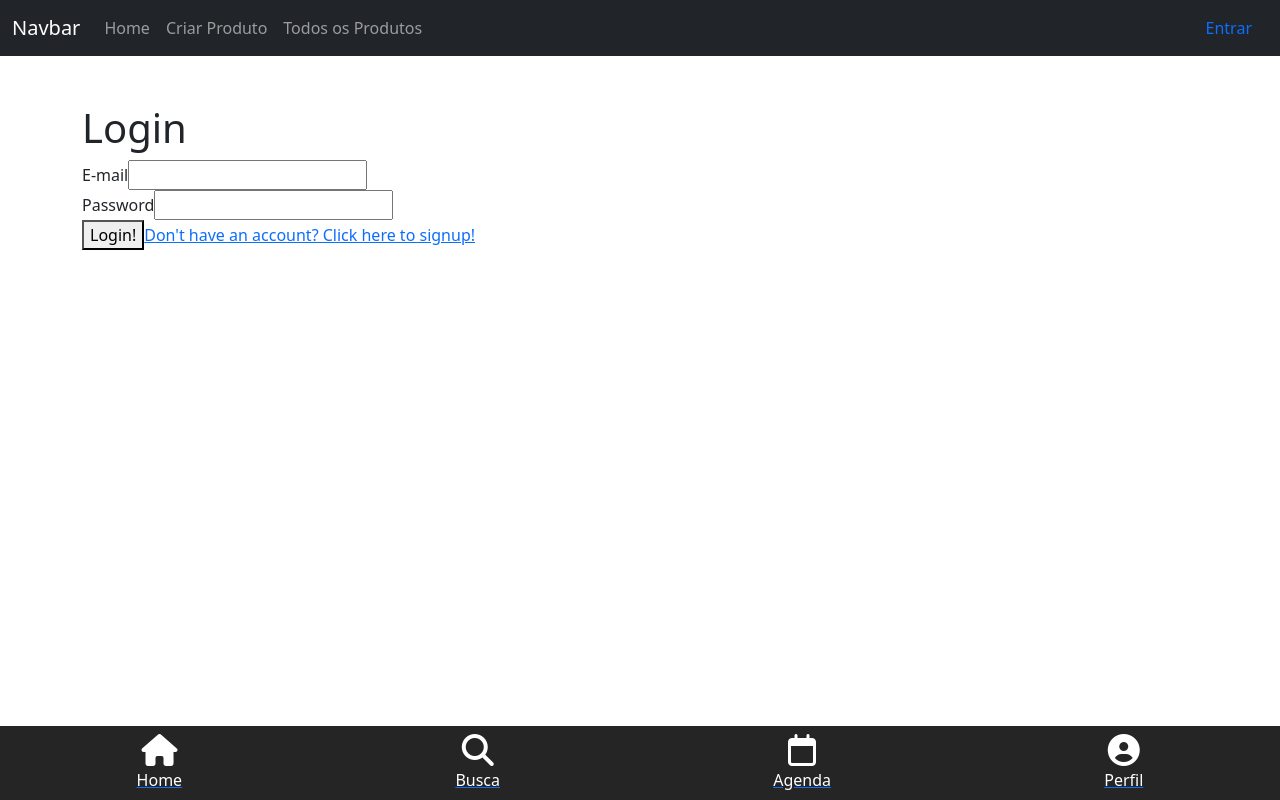
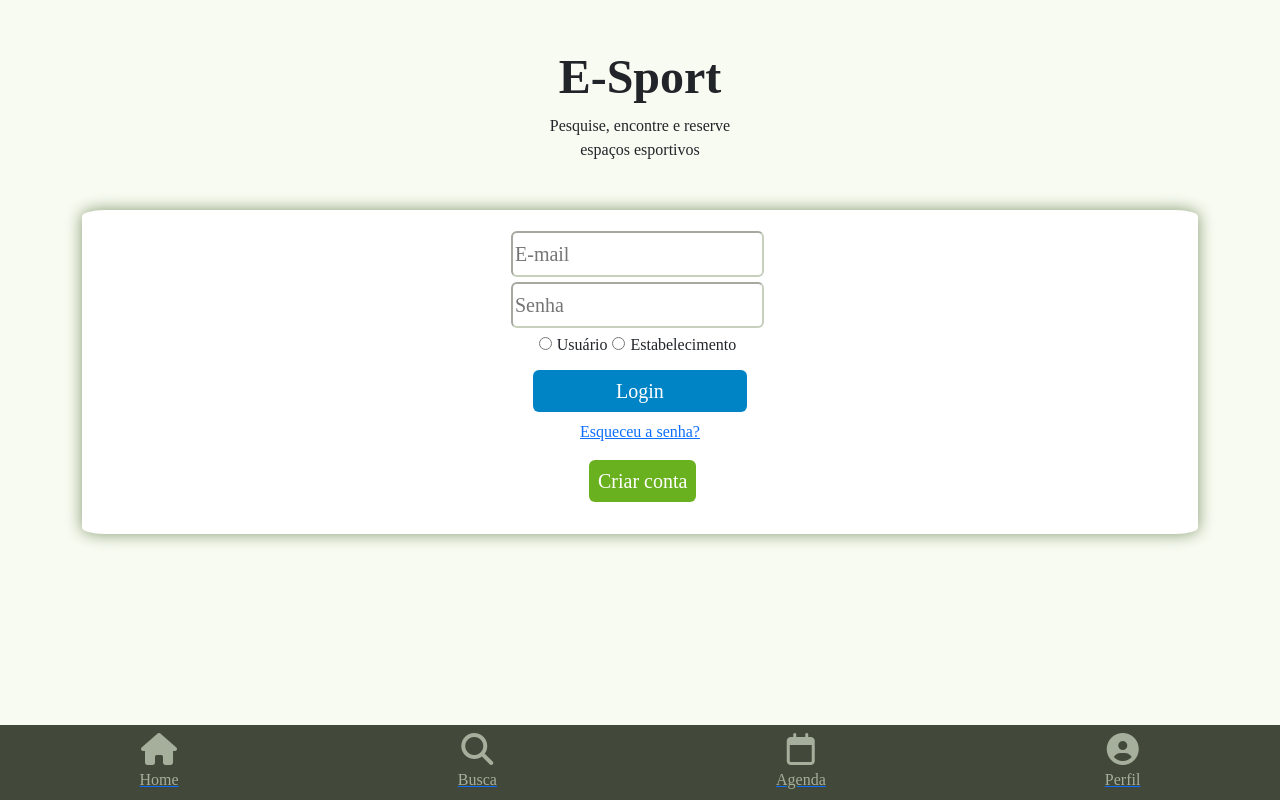
Before and after one commit to gsg500/e-sport-front, a React app: page /login in a window 1280 px wide. Built offline with nearby package versions, Linux system fonts and the light colour scheme; a web font is replaced by a local one.

Commit message:
pagina de login

```diff
--- a/public/index.html
+++ b/public/index.html
@@ -28,6 +28,9 @@
       src="https://kit.fontawesome.com/b1de91438b.js"
       crossorigin="anonymous"
     ></script>
+    <link rel="preconnect" href="https://fonts.googleapis.com">
+<link rel="preconnect" href="https://fonts.gstatic.com" crossorigin>
+<link href="https://fonts.googleapis.com/css2?family=Fuzzy+Bubbles&display=swap" rel="stylesheet">
     <title>E-Sport</title>
   </head>
   <body>
--- a/src/apis/api.js
+++ b/src/apis/api.js
@@ -2,7 +2,7 @@ import axios from "axios";
 
 const apis = {
   development: "http://localhost:4000/api/v1",
-  production: "https://super-loja-api.herokuapp.com/api/v1",
+  production: "https://e-sport-iron.herokuapp.com",
 };
 
 // Pré-configurando a URL padrão do nosso backend em uma instância do Axios
--- a/src/assets/styles/footer.css
+++ b/src/assets/styles/footer.css
@@ -4,7 +4,7 @@
     justify-content: space-around;
     padding-top: 0.5rem;
     padding-bottom: 0.5rem;
-    background-color: #252525;
+    background-color: #42493A;
     position:absolute;
     bottom:0;
     width:100%;
@@ -17,6 +17,6 @@
 
 .footerText {
     margin: 0;
-    color: #fff;
+    color: #A6AE9C;
     text-decoration: none !important;
 }
--- a/src/assets/styles/index.css
+++ b/src/assets/styles/index.css
@@ -4,3 +4,8 @@
   width: auto;
   height: 100px;
 }
+
+body {
+    background-color: #F7FBF1;
+    font-family: 'Fuzzy Bubbles', cursive;
+}
--- /dev/null
+++ b/src/assets/styles/login.css
@@ -0,0 +1,66 @@
+.loginIntro{
+    text-align: center;
+    margin-bottom: 3rem;
+}
+
+.loginTitle{
+    font-weight: bold;
+    font-size: 3rem;
+}
+
+.loginConteiner{
+    display: flex;
+    flex-direction: column;
+    align-items: center;
+    background-color: #FFF;
+    border-radius: 2%;
+    border-collapse: collapse;
+    box-shadow:  0 0 1em #84976D;
+    padding: 1rem;
+}
+
+.loginItensConteiner{
+    display: flex;
+    flex-direction: row;
+    justify-content: center;
+    margin: 5px;
+}
+
+.loginItens{
+    margin-right: 5px;
+}
+
+.loginButtonsContainer{
+    display: flex;
+    flex-direction: column;
+    align-items: center;
+}
+
+.loginInput{
+    border-radius: 6px;
+    font-size: 20px;
+    line-height: 40px;
+    border-color: #84976d74;
+}
+
+.loginButtons{
+    width: 80%;
+    border: none;
+    border-radius: 6px;
+    font-size: 20px;
+    line-height: 40px;
+    background-color: #0084C6;
+    color: #fff;
+    margin: 0.5rem;
+}
+
+.signupButtons{
+    width: 80%;
+    border: none;
+    border-radius: 6px;
+    font-size: 20px;
+    line-height: 40px;
+    background-color: #69B11F;
+    color: #fff;
+    margin: 1rem;
+}
--- a/src/components/App.js
+++ b/src/components/App.js
@@ -4,7 +4,6 @@ import Home from "../pages/Home";
 import Signup from "../pages/auth/Signup";
 import Login from "../pages/auth/Login";
 import ProtectedRoute from "../pages/auth/ProtectedRoute";
-import Navbar from "./Navbar";
 import Footer from "./Footer";
 
 // Produtos
@@ -19,7 +18,6 @@ function App() {
   return (
     <AuthContextComponent>
       <div>
-        <Navbar />
         <div className="container mt-5">
           <Routes>
             <Route path="/" element={<ProtectedRoute component={Home} />} />
--- a/src/pages/auth/Login.js
+++ b/src/pages/auth/Login.js
@@ -1,16 +1,18 @@
 import React, { useState, useContext } from "react";
 import { Link, useNavigate } from "react-router-dom";
 import api from "../../apis/api";
+import "../../assets/styles/login.css";
 
 import { AuthContext } from "../../contexts/authContext";
 
 function Login(props) {
   const authContext = useContext(AuthContext);
 
-  const [state, setState] = useState({ password: "", email: "" });
+  const [state, setState] = useState({ password: "", email: "", userType: "" });
   const [errors, setErrors] = useState({
     email: null,
     password: null,
+    userType: null,
   });
 
   const navigate = useNavigate();
@@ -20,13 +22,15 @@ function Login(props) {
       ...state,
       [event.currentTarget.name]: event.currentTarget.value,
     });
+    console.log(state);
   }
 
   async function handleSubmit(event) {
     event.preventDefault();
 
+    if (state.userType === "user") {
       try {
-      const response = await api.post("/login", state);
+        const response = await api.post("/user/login", state);
         console.log(response);
 
         authContext.setLoggedInUser({ ...response.data });
@@ -42,12 +46,33 @@ function Login(props) {
       }
     }
 
-  return (
+    if (state.userType === "establishment") {
+      try {
+        const response = await api.post("/establishment/login", state);
+        console.log(response);
+
+        authContext.setLoggedInUser({ ...response.data });
+        localStorage.setItem(
+          "loggedInUser",
+          JSON.stringify({ ...response.data })
+        );
+        setErrors({ password: "", email: "" });
+        navigate("/");
+      } catch (err) {
+        console.error(err.response);
+        setErrors({ ...err.response.data.errors });
+      }
+    }
+  }
+
+  return (<>
+  <div className="loginIntro">
+    <h1 className="loginTitle">E-Sport</h1>
+    <p className="loginText">Pesquise, encontre e reserve <br/>espaços esportivos</p>
+  </div>
+    <div className="loginConteiner">
       <form onSubmit={handleSubmit}>
-      <h1>Login</h1>
-
-      <div>
-        <label htmlFor="signupFormEmail">E-mail </label>
+        <div className="loginItensConteiner">
           <input
             type="email"
             name="email"
@@ -55,11 +80,12 @@ function Login(props) {
             value={state.email}
             error={errors.email}
             onChange={handleChange}
+            className="loginItens loginInput"
+            placeholder="E-mail"
           />
         </div>
 
-      <div>
-        <label htmlFor="signupFormPassword">Password</label>
+        <div className="loginItensConteiner">
           <input
             type="password"
             name="password"
@@ -67,15 +93,55 @@ function Login(props) {
             value={state.password}
             error={errors.password}
             onChange={handleChange}
+            className="loginItens loginInput"
+            placeholder="Senha"
           />
         </div>
 
-      <div>
-        <button type="submit">Login!</button>
+        <div className="loginItensConteiner">
+          <div className="loginItens">
+            <input
+              id="userImput"
+              type="radio"
+              name="userType"
+              value="user"
+              onClick={handleChange}
+              className="loginItens"
+            />
+            <span>Usuário</span>
+          </div>
 
-        <Link to="/signup">Don't have an account? Click here to signup!</Link>
+          <div className="loginItens">
+            <input
+              id="establishmentImput"
+              type="radio"
+              name="userType"
+              value="establishment"
+              onClick={handleChange}
+              className="loginItens loginInput"
+            />
+            <span>Estabelecimento</span>
           </div>
+        </div>
+
+        <div className="loginButtonsContainer">
+          <button type="submit" className="loginItens loginButtons">
+            Login
+          </button>
+          <Link to="/forgot-password">Esqueceu a senha?</Link>
+          <Link to="/signup">
+            <button type="submit" className="loginItens signupButtons">
+              Criar conta
+            </button>
+          </Link>
+        </div>
+
+
+
+
       </form>
+    </div>
+    </>
   );
 }
 
```
Lines whose indentation alone changed are shown as unchanged.
